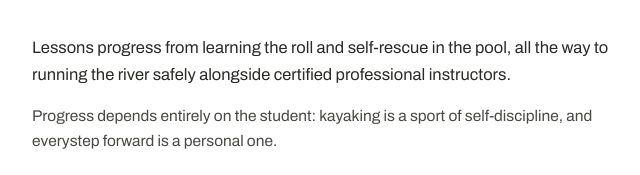
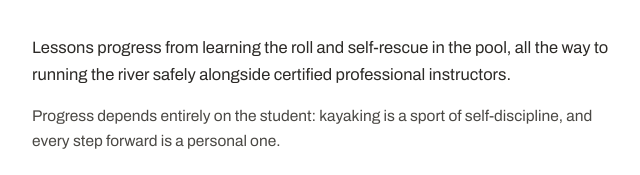
Before and after one commit to ALEJANDROPIZARRO888/maipo-river-adventure, a plain HTML site: page index.html in a window 1280 px wide. Shown: the part 2060-2235 px from the top of the page, 0-640 px from the left. Drawn offline with Linux system fonts and the light colour scheme.

Commit message:
Fix text formatting in index.html

```diff
--- a/index.html
+++ b/index.html
@@ -212,7 +212,7 @@
     <div style="display:grid;grid-template-columns:repeat(auto-fit,minmax(300px,1fr));gap:clamp(28px,4vw,56px);align-items:start;">
       <div>
         <p style="margin:0 0 16px;color:#2c2a27;font-size:16.5px;line-height:1.6;"><span class="lang-es">Las clases avanzan desde aprender el giro y el autorescate en piscina, hasta bajar el río con seguridad acompañado por instructores profesionales y certificados.</span><span class="lang-en">Lessons progress from learning the roll and self-rescue in the pool, all the way to running the river safely alongside certified professional instructors.</span></p>
-        <p style="margin:0 0 24px;color:#4a4844;font-size:15.5px;line-height:1.6;"><span class="lang-es">El nivel de progresión depende netamente del alumno: el kayak es un deporte de autodisciplina, y cada avance es un avance personal.</span><span class="lang-en">Progress depends entirely on the student: kayaking is a sport of self-discipline, and everystep forward is a personal one.</span></p>
+        <p style="margin:0 0 24px;color:#4a4844;font-size:15.5px;line-height:1.6;"><span class="lang-es">El nivel de progresión depende netamente del alumno: el kayak es un deporte de autodisciplina, y cada avance es un avance personal.</span><span class="lang-en">Progress depends entirely on the student: kayaking is a sport of self-discipline, and every step forward is a personal one.</span></p>
         <div style="display:flex;flex-direction:column;gap:2px;border:2px solid #16181d;">
           <div style="display:flex;align-items:center;gap:12px;padding:15px 18px;border-bottom:2px solid #16181d;">
             <svg width="20" height="20" viewBox="0 0 24 24" fill="none" stroke="#0e63b3" stroke-width="2" stroke-linecap="square" style="flex-shrink:0;"><path d="M16 21v-2a4 4 0 0 0-4-4H6a4 4 0 0 0-4 4v2"></path><circle cx="9" cy="7" r="4"></circle><path d="M22 21v-2a4 4 0 0 0-3-3.87M16 3.13a4 4 0 0 1 0 7.75"></path></svg>
```
